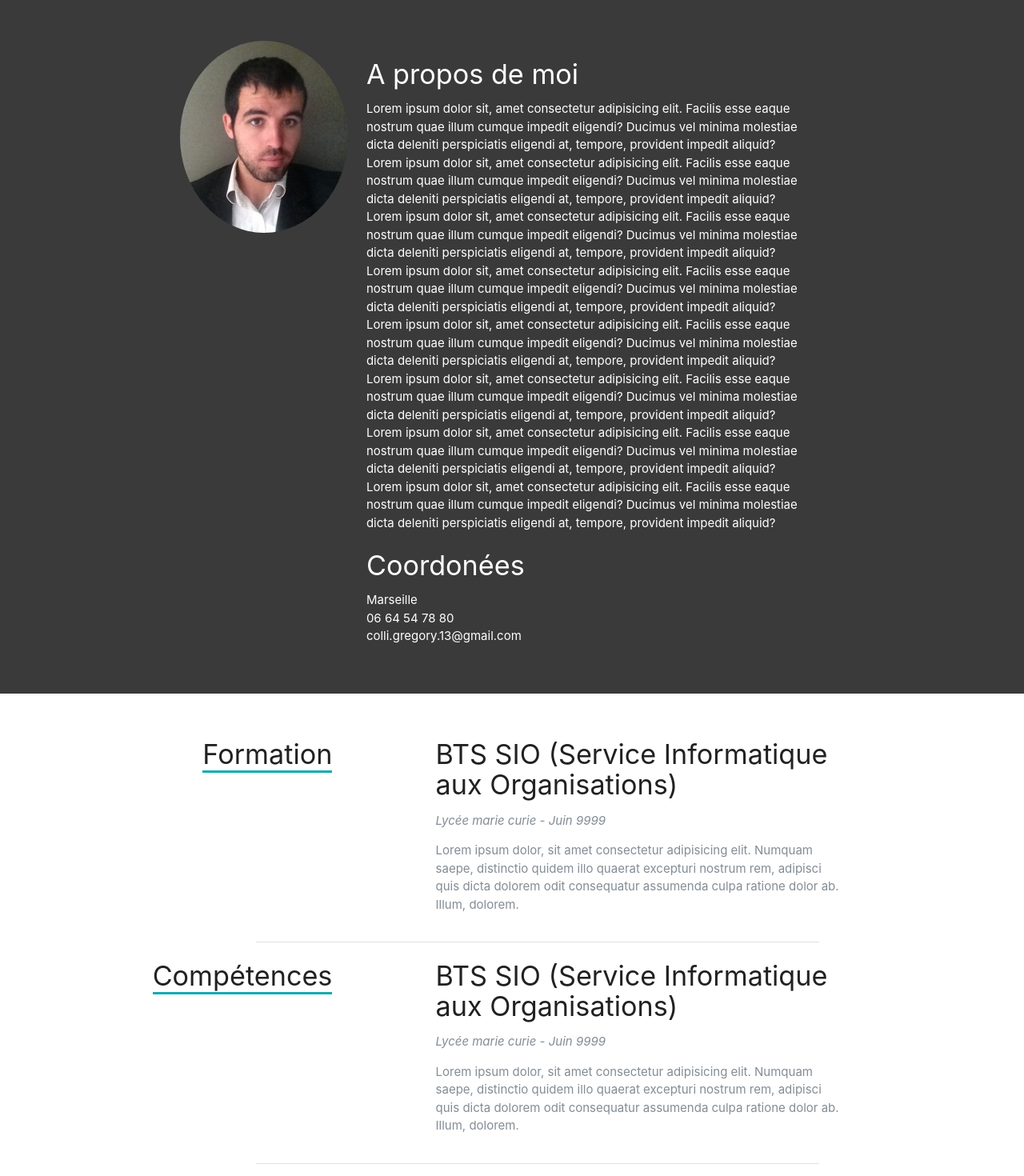
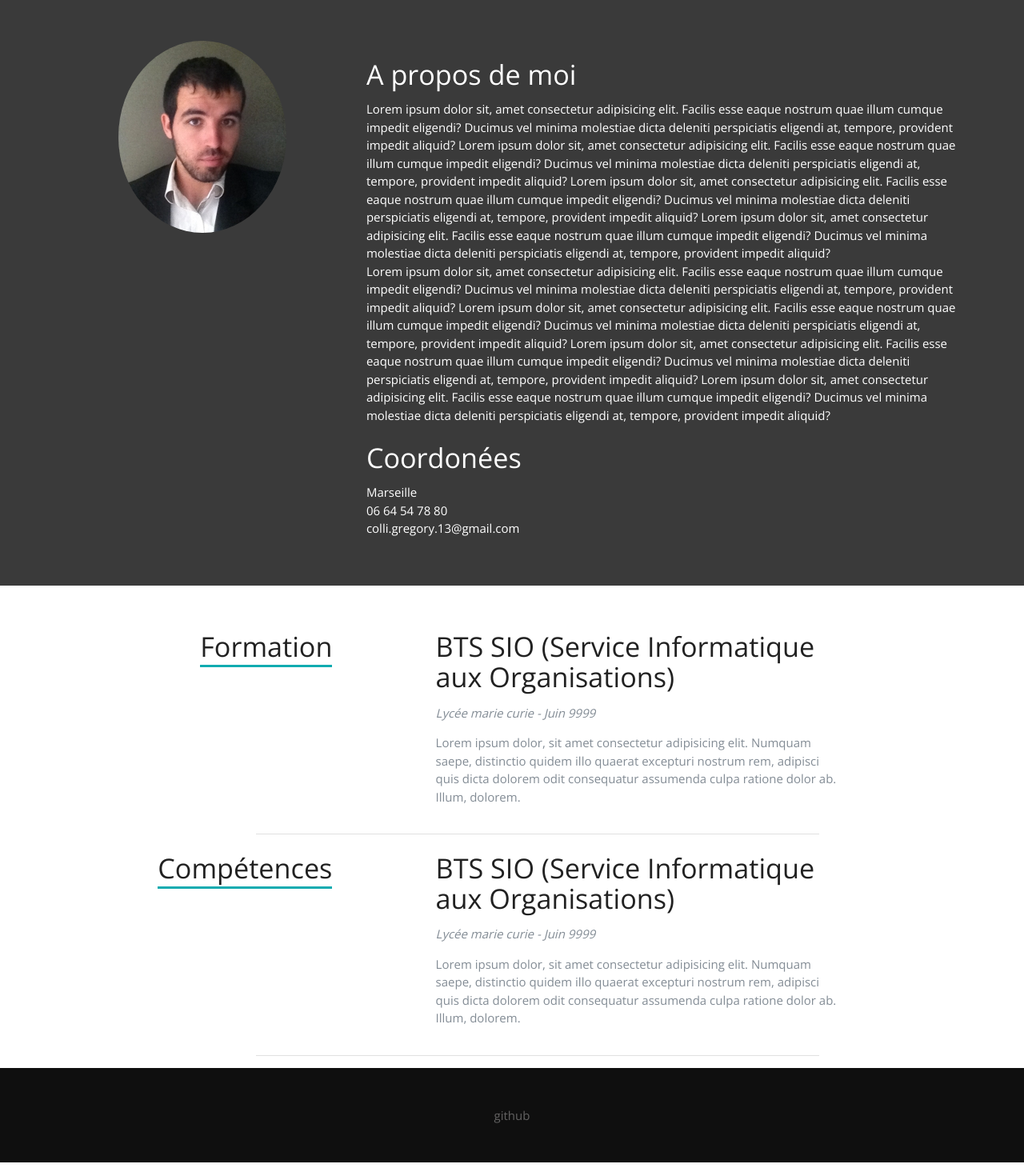
Before and after one commit to greg13013/Portfolio, a React (Create React App) app: page / in a window 1280 px wide. Shown: the part 809-2279 px from the top of the page at 80% size. Built offline with nearby package versions, Linux system fonts and the light colour scheme.

Commit message:
style: responsive

```diff
--- a/public/css/style.css
+++ b/public/css/style.css
@@ -21,17 +21,34 @@ nav{
     display: flex;
     justify-content: center;
     position: fixed;
-    transition: .5s ease-in-out;
+    transition: opacity .2s ease-in-out;
 }
 
 p {
     color: #838C95;
 }
 
+nav > .active {
+    color: #F06000;
+}
+
+footer {
+    padding-top: 48px;
+    padding-bottom: 48px;
+    background-color: #0f0f0f;
+    color: #636262;
+    display: flex;
+    justify-content: center;
+}
+
 .fadeIn{
     opacity: 0;
-    transition: .5s ease-in-out;
+    transition: opacity .3s ease-in;
     /* animation: fadeIn .7s ease-in-out; */
+}
+
+.opaque{
+    background-color: #333;
 }
 
 .navLink{
@@ -68,6 +85,17 @@ p {
     padding: 4rem;
 }
 
+.flexJustifyCenter{
+    display: flex;
+    justify-content: center;
+    align-items: center;
+}
+
+@media screen and (max-width: 600px) {
+    .mobileCenter{
+        justify-content: center !important;
+    }
+}
 .flexJustifyEnd{
     display: flex;
     justify-content: end;
--- a/src/App.css
+++ /dev/null
@@ -1,38 +0,0 @@
-.App {
-  text-align: center;
-}
-
-.App-logo {
-  height: 40vmin;
-  pointer-events: none;
-}
-
-@media (prefers-reduced-motion: no-preference) {
-  .App-logo {
-    animation: App-logo-spin infinite 20s linear;
-  }
-}
-
-.App-header {
-  background-color: #282c34;
-  min-height: 100vh;
-  display: flex;
-  flex-direction: column;
-  align-items: center;
-  justify-content: center;
-  font-size: calc(10px + 2vmin);
-  color: white;
-}
-
-.App-link {
-  color: #61dafb;
-}
-
-@keyframes App-logo-spin {
-  from {
-    transform: rotate(0deg);
-  }
-  to {
-    transform: rotate(360deg);
-  }
-}
--- a/src/App.js
+++ b/src/App.js
@@ -1,4 +1,3 @@
-import './App.css';
 import { Header } from './components/Header';
 import { Description } from './components/Description';
 import { Footer } from './components/Footer';
@@ -12,7 +11,7 @@ function App() {
       <Header />
       <Description />
       <Competence />
-      <Projet></Projet>
+      <Projet />
       <Contact />
       <Footer />
     </div>
--- a/src/components/Competence.js
+++ b/src/components/Competence.js
@@ -4,12 +4,12 @@ export const Competence = () => {
   return (
     <section id="competence" className="section">
       <div className="row">
-        <div className="col s3 offset-s1 flexJustifyEnd">
+        <div className="col s12 m5 xl3 offset-xl1 flexJustifyEnd mobileCenter">
           <h4>
             <span className="titreCompetence">Formation</span>
           </h4>
         </div>
-        <div className="col s5 offset-s1">
+        <div className="col s12 m5 xl5 offset-xl1">
           <h4>BTS SIO (Service Informatique aux Organisations)</h4>
           <p className="info">Lycée marie curie - Juin 9999</p>
           <p className="">
@@ -21,15 +21,15 @@ export const Competence = () => {
         </div>
       </div>
       <div className="">
-        <div className="col s8 divider"></div>
+        <div className="col s12 m8 divider"></div>
       </div>
       <div className="row">
-        <div className="col s3 offset-s1 flexJustifyEnd">
+        <div className="col s12 m5 xl3 offset-xl1 flexJustifyEnd mobileCenter">
           <h4>
             <span className="titreCompetence">Compétences</span>
           </h4>
         </div>
-        <div className="col s5 offset-s1">
+        <div className="col s12 m5 xl5 offset-xl1">
           <h4>BTS SIO (Service Informatique aux Organisations)</h4>
           <p className="info">Lycée marie curie - Juin 9999</p>
           <p className="">
@@ -41,7 +41,7 @@ export const Competence = () => {
         </div>
       </div>
       <div className="">
-        <div className="col s8 divider"></div>
+        <div className="col s12 m8 divider"></div>
       </div>
     </section>
   );
--- a/src/components/Description.js
+++ b/src/components/Description.js
@@ -3,14 +3,14 @@ import React from "react";
 export const Description = () => {
   return (
     <section id="description" className="row">
-      <div className="col s4 flexJustifyEnd">
+      <div className="col s12 m4 flexJustifyCenter">
         <img
           src="img/avatar_cp_big.jpg"
           alt=""
           className="circle responsive-img"
         ></img>
       </div>
-      <div className="col s6">
+      <div className="col s12 m8">
         <div>
           <h4>A propos de moi</h4>
           Lorem ipsum dolor sit, amet consectetur adipisicing elit. Facilis esse
--- a/src/components/Footer.js
+++ b/src/components/Footer.js
@@ -2,8 +2,10 @@ import React from 'react'
 
 export const Footer = () => {
     return (
-        <div>
-
-        </div>
+        <footer>
+            <div>
+                github
+            </div>
+        </footer>
     )
 }
--- a/src/components/Header.js
+++ b/src/components/Header.js
@@ -34,11 +34,18 @@ export const Header = () => {
     });
 
     window.addEventListener('scroll', () => {
-        if (window.scrollY > hauteurEcran*.20 ){
+        if ((window.scrollY > hauteurEcran*.20)&& (window.scrollY < hauteurEcran) && (getSize().width > 768) ){
             document.querySelector('nav').classList.add('fadeIn');
         } else {
             document.querySelector('nav').classList.remove('fadeIn');
+            if (window.scrollY < hauteurEcran*.20) {
+                document.querySelector('nav').classList.remove('opaque')
+            }
+            else {
+                document.querySelector('nav').classList.add('opaque')
+            }
         }
+
       })
 
     console.log(hauteurEcran);
@@ -48,7 +55,7 @@ export const Header = () => {
 
   return (
     <div>
-      <header style={styles.hauteurImg}>
+      <header id="header" style={styles.hauteurImg}>
         <nav >
           <Link
           className="navLink"
--- a/src/index.css
+++ /dev/null
@@ -1,13 +0,0 @@
-body {
-  margin: 0;
-  font-family: -apple-system, BlinkMacSystemFont, 'Segoe UI', 'Roboto', 'Oxygen',
-    'Ubuntu', 'Cantarell', 'Fira Sans', 'Droid Sans', 'Helvetica Neue',
-    sans-serif;
-  -webkit-font-smoothing: antialiased;
-  -moz-osx-font-smoothing: grayscale;
-}
-
-code {
-  font-family: source-code-pro, Menlo, Monaco, Consolas, 'Courier New',
-    monospace;
-}
--- a/src/index.js
+++ b/src/index.js
@@ -1,6 +1,5 @@
 import React from 'react';
 import ReactDOM from 'react-dom';
-import './index.css';
 import App from './App';
 
 ReactDOM.render(
```
